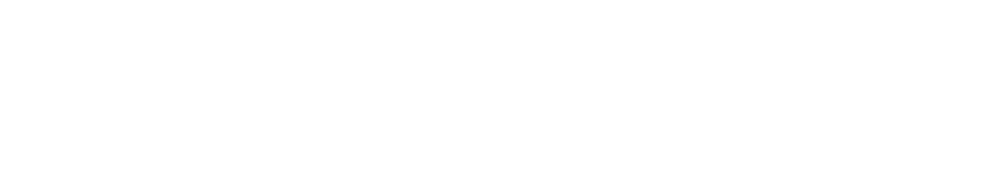
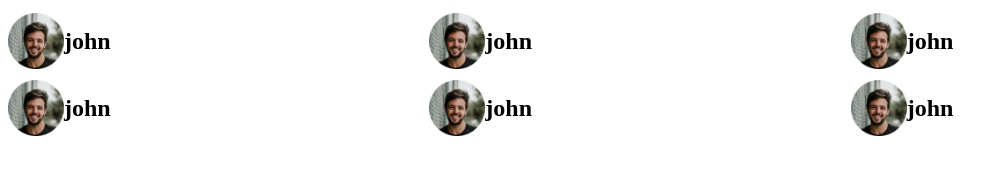
Before and after one commit to arjun1571/leader-bord-css3, a plain HTML site: page index.html in a window 1280 px wide. Shown: the whole page, without its empty margins (0-1008 px from the left). Drawn offline with Linux system fonts and the light colour scheme.

Commit message:
top player image and text use grid

```diff
--- a/index.html
+++ b/index.html
@@ -7,5 +7,41 @@
     <title>Leader Bord</title>
     <link rel="stylesheet" href="style.css" />
   </head>
-  <body></body>
+  <body>
+    <!-- header start -->
+    <header></header>
+    <main>
+      <!-- top players and top blogs -->
+      <section>
+        <div class="top-players">
+          <div class="players">
+            <div class="player">
+              <img src="images/players/player-1.png" alt="" />
+              <h2>john</h2>
+            </div>
+            <div class="player">
+              <img src="images/players/player-1.png" alt="" />
+              <h2>john</h2>
+            </div>
+            <div class="player">
+              <img src="images/players/player-1.png" alt="" />
+              <h2>john</h2>
+            </div>
+            <div class="player">
+              <img src="images/players/player-1.png" alt="" />
+              <h2>john</h2>
+            </div>
+            <div class="player">
+              <img src="images/players/player-1.png" alt="" />
+              <h2>john</h2>
+            </div>
+            <div class="player">
+              <img src="images/players/player-1.png" alt="" />
+              <h2>john</h2>
+            </div>
+          </div>
+        </div>
+      </section>
+    </main>
+  </body>
 </html>
--- a/style.css
+++ b/style.css
@@ -0,0 +1,13 @@
+/* top players style */
+.players {
+  display: grid;
+  grid-template-columns: repeat(3, 1fr);
+}
+.player {
+  display: flex;
+  align-items: center;
+}
+.player img {
+  width: 56px;
+  height: 56px;
+}
```
